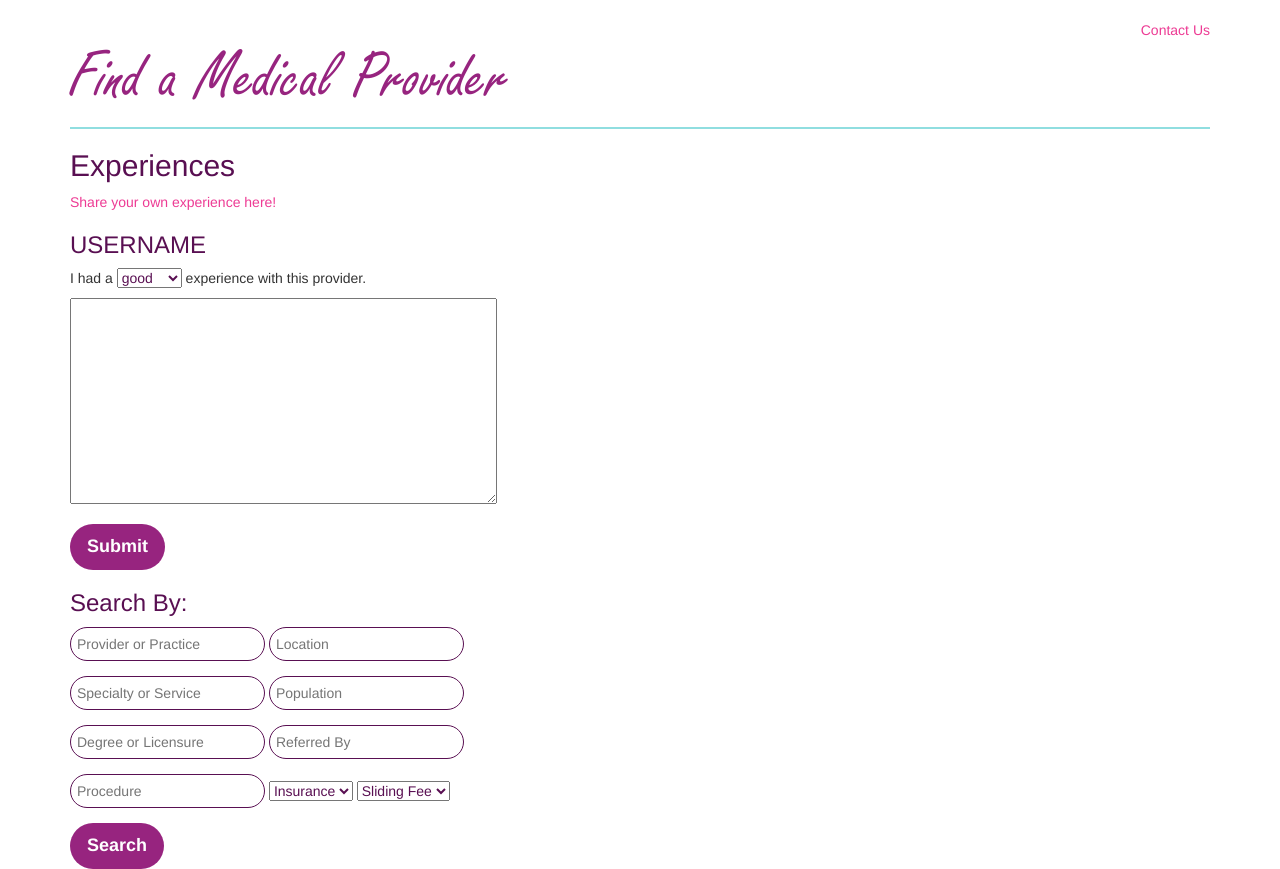
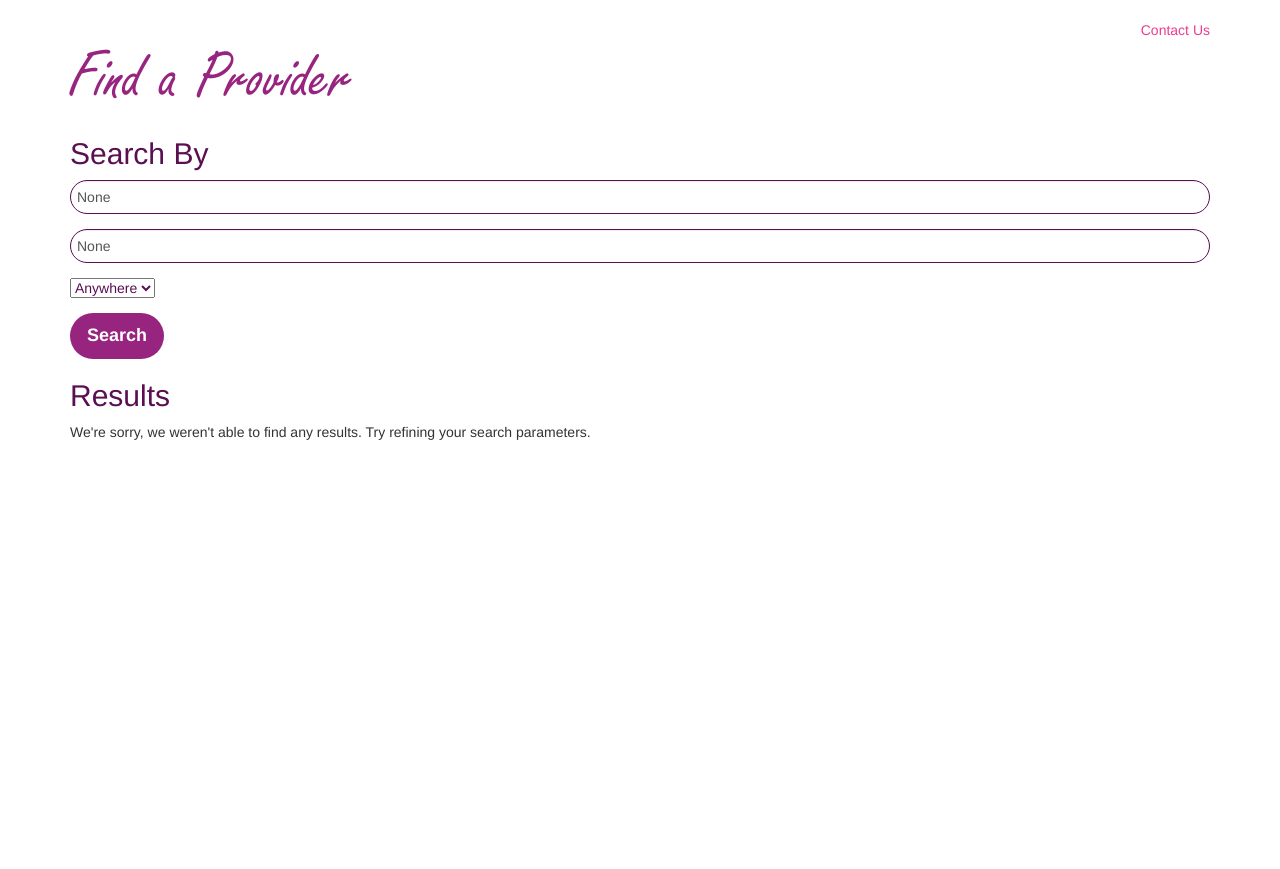
Before and after one commit to radremedy/radremedy, a Flask app: template remedy/templates/find-provider.html in a window 1280 px wide. Shown: the part 201-1070 px from the top of the page. After the commit the page ends 641 px from the top, so only its background shows below. Run offline with Flask 2, Linux system fonts and the light colour scheme; the template is opened without the code that fills it, so the values that code supplies are empty; some libraries are stand-ins or nearby versions.

Commit message:
Updating search forms/provider display
Provider display now uses the appropriate macro, and search forms now
work as you would expect (albeit in a very limited form)

```diff
--- a/remedy/templates/find-provider.html
+++ b/remedy/templates/find-provider.html
@@ -1,19 +1,46 @@
 {% extends "base.html" %}
 {% block content %}
-<h1>Find a Medical Provider</h1>
+<h1>Find a Provider</h1>
 
+<h2>Search By</h2>
 
-{% include 'experiences.html' %}
-
-
-<h3>Search By:</h3>
-
-<form role="form">
+<form role="search" action="{{ url_for('resource_search') }}" method="GET">
 		<div class="form-group">
-	    <input placeholder="Provider or Practice"/>
-	    <input placeholder="Location">
+			<input type="text" name="search" value="{{ request.args.get('search') }}"
+				class="form-control form-control-remedy search-remedy"
+				placeholder="Search providers" />
+		</div>
+		<div class="form-group">
+			<input type="text" name="addr" value="{{ request.args.get('addr') }}"
+				class="form-control form-control-remedy search-remedy"
+				placeholder="Address" />
+		</div>
+		<div class="form-group">
+			<select name="dist">
+				<option value="-1"
+					{% if request.args.get('dist') == "-1" %} selected="selected" {% endif %}>
+					Anywhere</option>
+				<option value="5"
+					{% if request.args.get('dist') == "5" %} selected="selected" {% endif %}>
+					5 miles</option>
+				<option value="10"
+					{% if request.args.get('dist') == "10" %} selected="selected" {% endif %}>
+					10 miles</option>
+				<option value="25"
+					{% if request.args.get('dist') == "25" %} selected="selected" {% endif %}>
+					25 miles</option>
+				<option value="50"
+					{% if request.args.get('dist') == "50" %} selected="selected" {% endif %}>
+					50 miles</option>
+				<option value="100"
+					{% if request.args.get('dist') == "100" %} selected="selected" {% endif %}>
+					100 miles</option>
+			</select>
+			<input type="hidden" name="lat" value="{{ request.args.get('lat') }}" />
+			<input type="hidden" name="long" value="{{ request.args.get('long') }}" />
 		</div>
 
+		{#
 		<div class="form-group">
 			<input placeholder="Specialty or Service">
 			<input placeholder="Population">
@@ -33,8 +60,26 @@
 				<option>Sliding Fee</option>
 			</select>
 		</div>
+		#}
 
 		<button class="btn btn-lg">Search</button>
 </form>
 
+<div>
+	<section>
+		<h2>Results</h2>
+		{% if providers %}
+			{% for r in providers %}
+				{{ macros.render_resource(r) }}
+			{% endfor %}
+			{{ macros.render_pagination(pagination) }}
+		{% else %}
+			<p>
+				We're sorry, we weren't able to find any results.
+				Try refining your search parameters.
+			</p>
+		{% endif %}
+	</section>
+</div>
+
 {% endblock %}
```
Also changed, not shown: remedy/templates/index.html (+35 -11 lines). Lines whose indentation alone changed are shown as unchanged.
